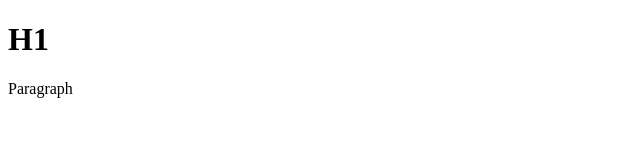
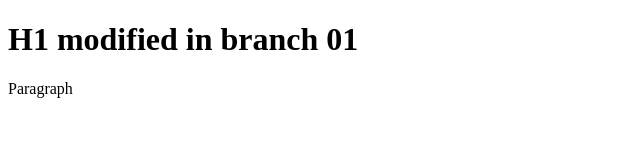
Before and after one commit to marciner/learning_git, a plain HTML site: page index.html in a window 1280 px wide. Shown: the whole page, without its empty margins (0-640 px from the left). Drawn offline with Linux system fonts and the light colour scheme.

Commit message:
commit z brancha 01

```diff
--- a/index.html
+++ b/index.html
@@ -1,7 +1,7 @@
 <!DOCTYPE html>
 <html>
     <body>
-        <h1>H1</h1>
+        <h1>H1 modified in branch 01</h1>
         <p>Paragraph</p>
     </body>
 </html>
```
